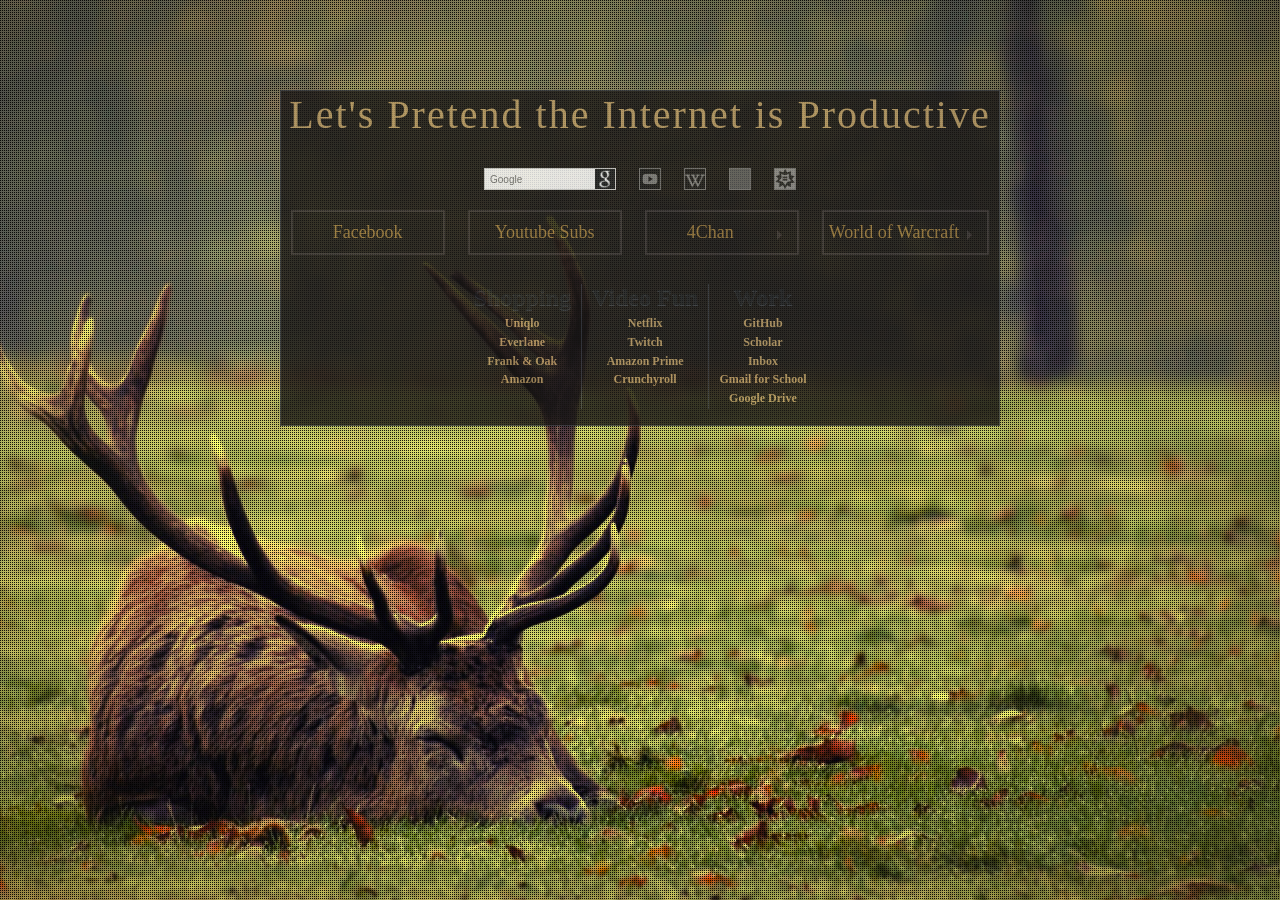
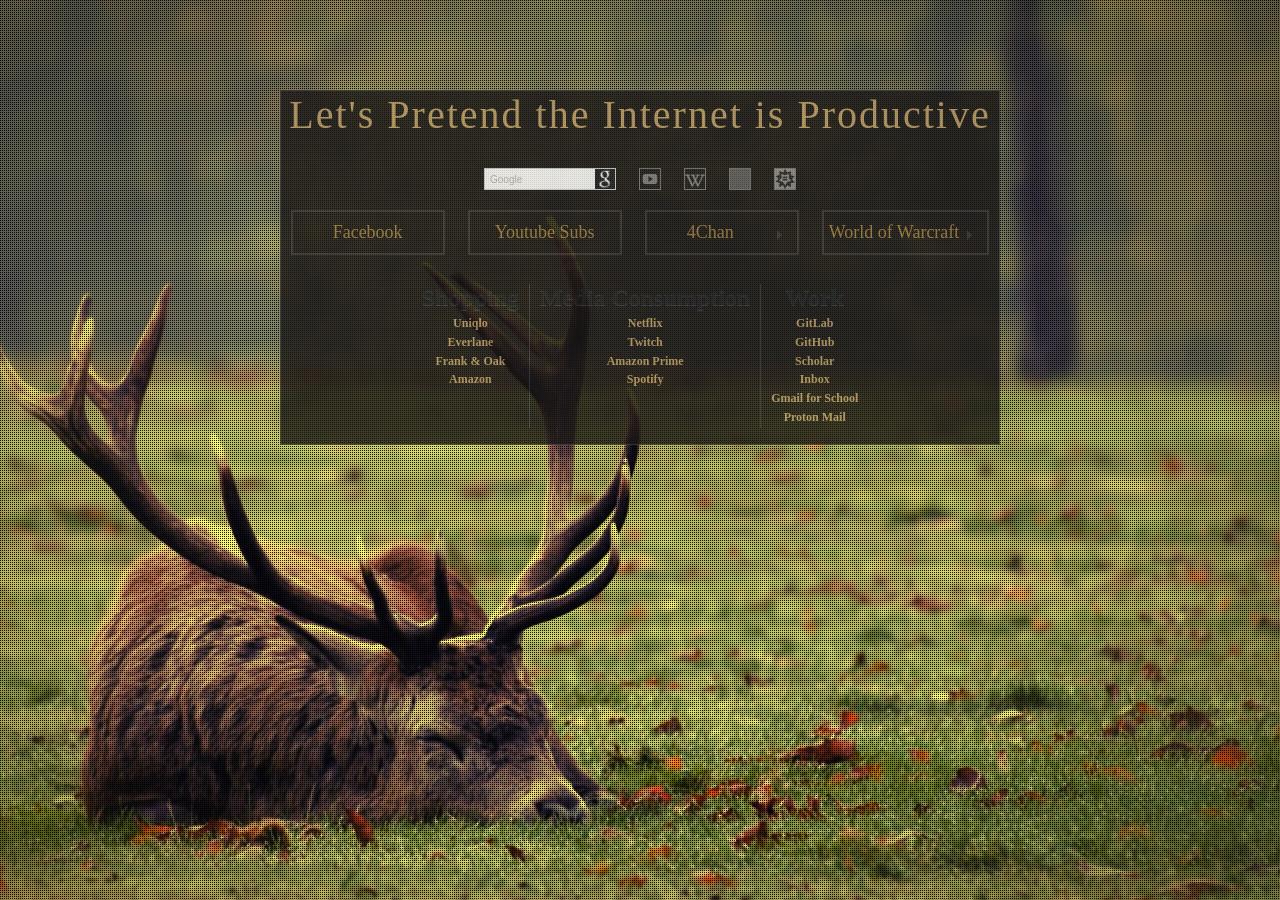
Before and after one commit to LordFluffyPants/LordFluffyPants.github.io, a Jekyll site: the page home.html, which Jekyll copies as it is, in a window 1280 px wide. Built offline with Jekyll 4.4.1, drawn with Linux system fonts in a browser that asks for light colours; Markdown is read by kramdown in place of the engine named in the settings; grey boxes are pictures that could not be loaded.

Commit message:
updated home page with spotify button and 4chan home button

```diff
--- a/home.html
+++ b/home.html
@@ -51,7 +51,7 @@
                     <li class="button buttonGrey"><a href="https://www.facebook.com/">Facebook</a></li>
                     <li class="button buttonGrey"><a href="https://www.youtube.com/feed/subscriptions">Youtube Subs</a></li>
                     <li class="button buttonGrey buttonArrow">
-                        <a href="#">4Chan</a>
+                        <a href="http://4chan.org/">4Chan</a>
                         <ul>
                             <li><a href="http://boards.4chan.org/b/">No Turning Back</a></li>
                             <li><a href="http://boards.4chan.org/wg/">Fancy Wall Papyrus</a></li>
@@ -83,22 +83,23 @@
                         </ul>
                     </li>
                     <li class="column columnGreen">
-                        <a>Video Fun</a>
+                        <a>Media Consumption</a>
                         <ul>
                             <li><a href="https://www.netflix.com">Netflix</a></li>
                             <li><a href="https://www.twitch.tv">Twitch</a></li>
                             <li><a href="http://www.amazon.com/b/ref=PV_ShortUrl?_encoding=UTF8&node=2676882011">Amazon Prime</a></li>
-                            <li><a href="http://www.crunchyroll.com/">Crunchyroll</a></li>
+                            <li><a href="https://play.spotify.com/browse">Spotify</a></li>
                         </ul>
                     </li>
                     <li class="column columnGreen">
                         <a>Work</a>
                         <ul>
+                            <li><a href="https://gitlab.com/">GitLab</a></li>
                             <li><a href="https://github.com/">GitHub</a></li>
                             <li><a href="https://scholar.cnu.edu/webapps/portal/execute/tabs/tabAction?tab_tab_group_id=_1_1">Scholar</a></li>
                             <li><a href="https://inbox.google.com">Inbox</a></li>
                             <li><a href="https://mail.google.com/mail/u/1/#inbox">Gmail for School</a></li>
-                            <li><a href="https://drive.google.com/drive/u/0/#my-drive"> Google Drive</a></li>
+                            <li><a href="https://mail.protonmail.com/login">Proton Mail</a></li>
                         </ul>
                     </li>
                 </ul>
```
